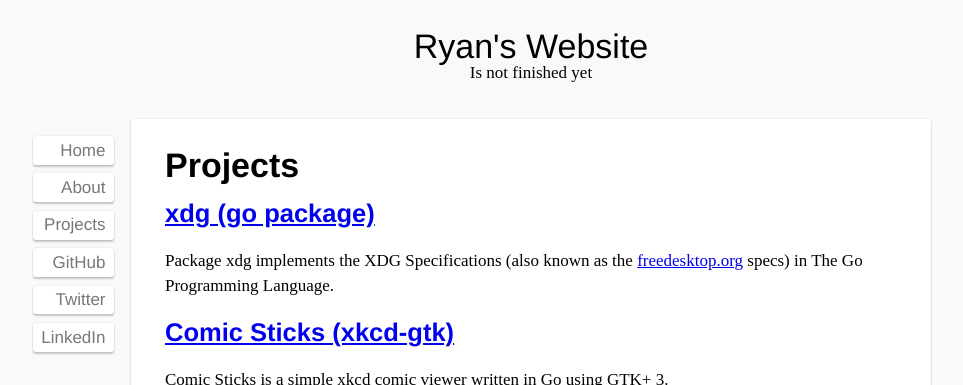
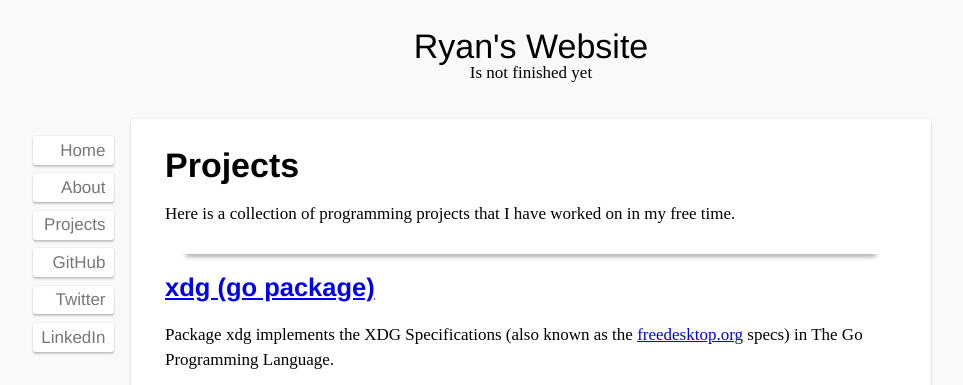
Before and after one commit to rkoesters/rkoesters.github.io, a Jekyll site: the page built from projects.md, in a window 1280 px wide, cut to the strip 0-385 px from the top of the page. Shown: the whole strip, without its empty margins (109-1072 px from the left). Built offline with Jekyll 4.4.1, drawn with Linux system fonts in a browser that asks for light colours; nearby versions of some CDN libraries.

Commit message:
Added an intro and separators to the projects page.

```diff
--- a/projects.md
+++ b/projects.md
@@ -1,6 +1,11 @@
 ---
 layout: page
 title: Projects
+---
+
+Here is a collection of programming projects that I have worked on in my
+free time.
+
 ---
 
 ## [xdg (go package)](https://github.com/rkoesters/xdg)
@@ -9,12 +14,16 @@ Package xdg implements the XDG Specifications (also known as the
 [freedesktop.org](https://www.freedesktop.org/) specs) in The Go
 Programming Language.
 
+---
+
 ## [Comic Sticks (xkcd-gtk)](https://github.com/rkoesters/xkcd-gtk)
 
 Comic Sticks is a simple xkcd comic viewer written in Go using GTK+ 3.
 
 ![xkcd-gtk screenshot](https://raw.githubusercontent.com/rkoesters/xkcd-gtk/master/screenshots/screenshot-1.png)
 
+---
+
 ## [xkcd (go package)](https://github.com/rkoesters/xkcd)
 
 Package xkcd implements the xkcd comic API in Go.
```
